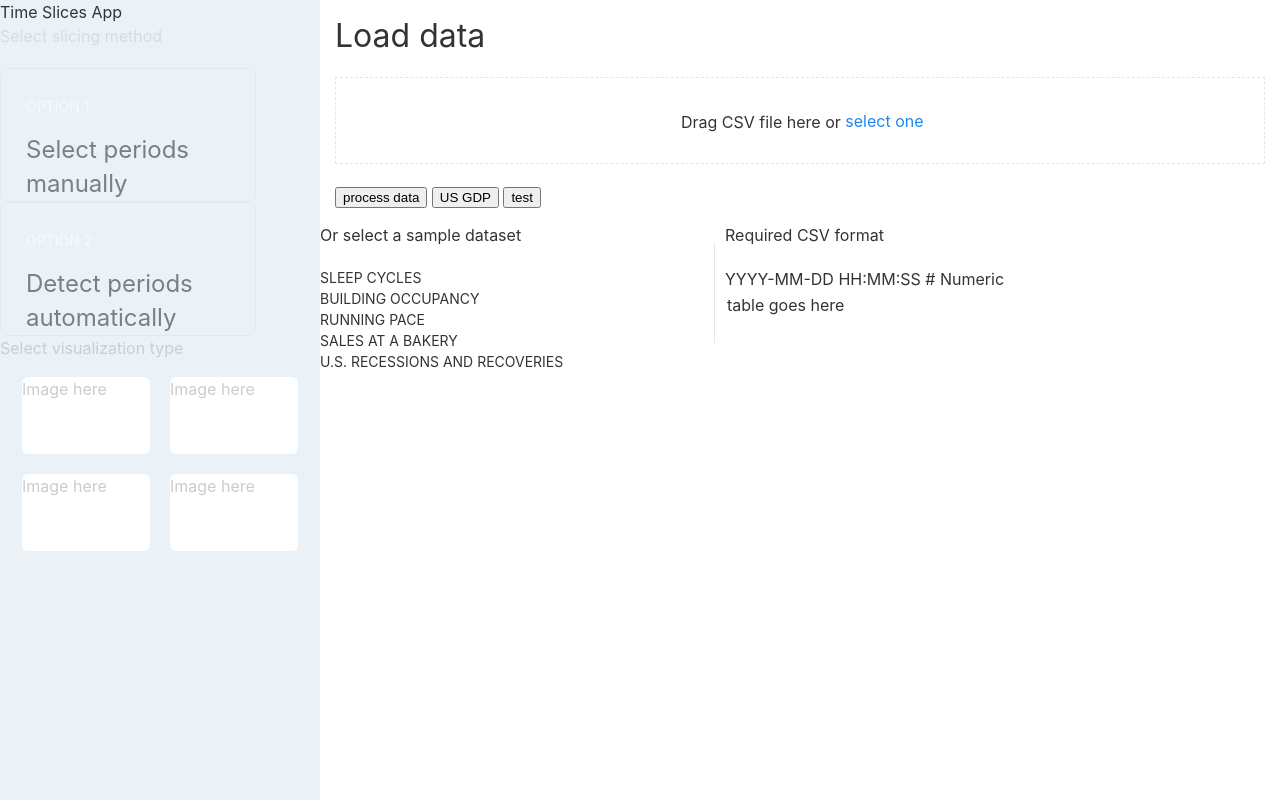
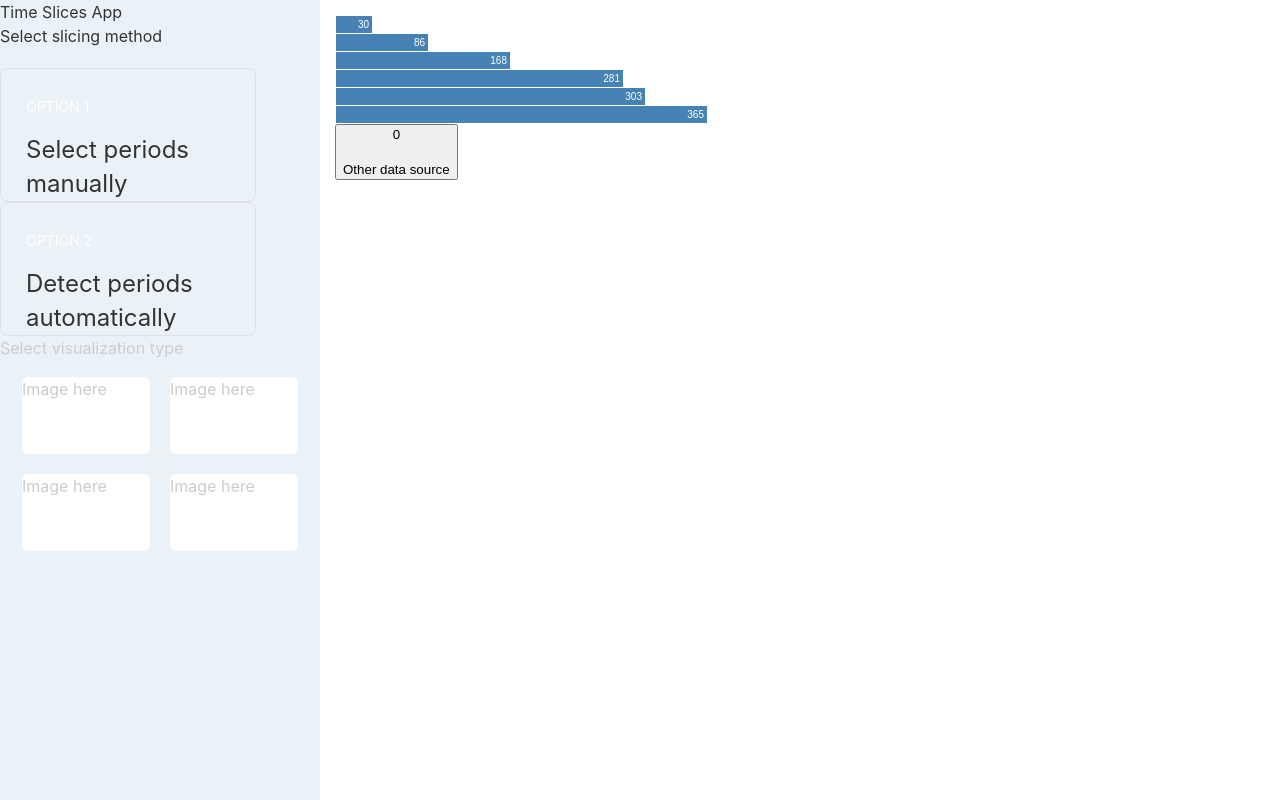
Before and after one commit to UBC-InfoVis/time-elide, a Svelte app: page / in a window 1280 px wide. Both pictures are taken after a click on the button "SALES AT A BAKERY". Built offline with nearby package versions, Linux system fonts and the light colour scheme.

Commit message:
Fix dataprocessor git add .

```diff
--- a/src/App.svelte
+++ b/src/App.svelte
@@ -1,6 +1,7 @@
 <script>
   import "../node_modules/uikit/dist/css/uikit.min.css";
   import { csv } from "d3-fetch";
+  import { fullData } from "./stores";
 
   import Sidebar from "./Sidebar.svelte";
   import DataSourcePage from "./DataSourcePage.svelte";
--- a/src/DataProcessor.js
+++ b/src/DataProcessor.js
@@ -10,6 +10,7 @@ import * as d3 from "d3";
 import { slicedData } from "./stores";
 
 function setSlicedData(data) {
+  console.log("setSlicedData called");
   slicedData.set(data);
 }
 /*
@@ -17,12 +18,14 @@ function setSlicedData(data) {
  */
 
 // Raw input from web form
-export function processData() {
-  const slices = [
-    { day: 1, startTime: "10:00", endTime: "12:00" },
-    { day: 1, startTime: "14:00", endTime: "16:00" },
-    { day: 2, startTime: "14:00", endTime: "16:00" },
+export function processData(selectedSlices) {
+  console.log(selectedSlices);
+  const slices_dummy = [
+    { day: 1, startTime: "10:00", endTime: "10:30" },
+    { day: 1, startTime: "14:00", endTime: "14:30" },
+    { day: 2, startTime: "14:00", endTime: "14:15" },
   ];
+  const slices = slices_dummy;
 
   // Format time strings as seconds
   slices.forEach((d) => {
@@ -31,7 +34,7 @@ export function processData() {
   });
 
   // Group slices by day of week: [0] = day number, [1] = array of time periods
-  const nestedSlices = d3.groups(slices, (d) => d.day);
+  const nestedSlices = d3.groups(slices, (d) => +d.day);
 
   const filteredDaysOfWeek = nestedSlices.map((d) => d[0]);
 
@@ -44,7 +47,7 @@ export function processData() {
       // Parse strings and get date range
       data.forEach((d) => {
         d.timestamp = new Date(d.timestamp);
-        d.value = +d.value;
+        d.value = +d["items_purchased"];
       });
 
       data.sort((a, b) => a.timestamp - b.timestamp);
@@ -67,8 +70,18 @@ export function processData() {
               const timeSliceKey = `${formatDate(currDate)}-${
                 timePeriod.startTime
               }-${timePeriod.endTime}`;
+              // console.log(timeSliceKey);
+              const splitStartTime = timePeriod.startTime.split(":");
+              const exactDate = new Date(
+                currDate.getFullYear(),
+                currDate.getMonth(),
+                currDate.getDay(),
+                splitStartTime[0],
+                splitStartTime[1]
+              );
+
               slicedDataDict[timeSliceKey] = {
-                date: new Date(currDate.getTime()), // or else this gets overwritten by the latest currDate (???)
+                date: new Date(exactDate), // or else this gets overwritten by the latest currDate (???)
                 startTimeSec: timePeriod.startTimeSec,
                 endTimeSec: timePeriod.endTimeSec,
                 values: [],
@@ -82,6 +95,8 @@ export function processData() {
       /*
        * 4. Filter and group flat input data based on given time slices
        */
+      console.log("data", data);
+
       data.forEach((d) => {
         // First, check day of the week
         const currDay = d.timestamp.getDay();
@@ -91,23 +106,36 @@ export function processData() {
           for (let timePeriod of nestedSlices[
             filteredDaysOfWeek.indexOf(currDay)
           ][1]) {
+            // console.log("d.timestamp: ", d.timestamp);
+            // console.log("secondsOfDay", secondsOfDay);
+            // console.log(timePeriod);
+            // console.log("----");
+            // console.log("startTimeSec", timePeriod.startTimeSec);
+            // console.log("endTimeSec", timePeriod.endTimeSec);
+
             if (
               secondsOfDay >= timePeriod.startTimeSec &&
               secondsOfDay <= timePeriod.endTimeSec
             ) {
+              console.log("entered this lloop!!!");
               const timeSliceKey = `${formatDate(d.timestamp)}-${
                 timePeriod.startTime
               }-${timePeriod.endTime}`;
+              // console.log(timeSliceKey);
               slicedDataDict[timeSliceKey]["values"].push(d);
+              // console.log(slicedDataDict);
+              // console.log(slicedDataDict[timeSliceKey]["values"]);
               break;
+            } else {
             }
           }
         }
       });
+      console.log("slicedDataDict: ", slicedDataDict);
       /*
        * 5. Compute summary statistics for each time slice
        */
-      let slicedData = [];
+      let timeSlices = [];
       for (const [key, timeSlice] of Object.entries(slicedDataDict)) {
         timeSlice.minValue = d3.min(timeSlice.values, (d) => d.value);
         timeSlice.maxValue = d3.max(timeSlice.values, (d) => d.value);
@@ -124,11 +152,11 @@ export function processData() {
           (d) => d.value
         );
         timeSlice.duration = timeSlice.endTimeSec - timeSlice.startTimeSec;
-        slicedData.push(timeSlice);
+        timeSlices.push(timeSlice);
       }
-
       // Contains the final array of time slice data that we will visualize with D3
-      setSlicedData(slicedData); // can't seem to call the store .set function directly, need this
+      setSlicedData(timeSlices); // can't seem to call the store .set function directly, need this
+      console.log("timeSlices", timeSlices);
     })
     .catch((error) => console.error(error));
 }
@@ -147,5 +175,5 @@ function getSecondsOfDay(dt) {
 // Convert HH:MM to seconds
 function hoursMinutesToSeconds(hm) {
   const [hours, minutes] = hm.split(":");
-  return +hours * 60 * 60 + +minutes;
+  return +hours * 60 * 60 + +minutes * 60;
 }
--- a/src/DataSlicingSelector.svelte
+++ b/src/DataSlicingSelector.svelte
@@ -9,12 +9,10 @@
   let slicerMode = NONE_SELECTED;
 
   const handleManualSelectClick = () => {
-    console.log("clicked MANUAL SELECT");
     slicerMode = MANUAL_SELECT;
   };
 
   const handleDetectClick = () => {
-    console.log("detect period automatically");
     slicerMode = DETECT_PERIODS;
   };
 
--- a/src/DataSourcePage.svelte
+++ b/src/DataSourcePage.svelte
@@ -2,7 +2,7 @@
   import { onMount } from "svelte";
   import UIkit from "uikit";
   import { processData } from "./DataProcessor.js";
-  import { rawData, slicedData } from "./stores";
+  import { fullData, slicedData } from "./stores";
 
   export let dataSourceUrl;
 
@@ -84,7 +84,6 @@
     </div>
   </div>
 
-  <button on:click={processData}>process data</button>
   <button on:click={() => (dataSourceUrl = "data/us_gdp_sliced_data.csv")}>
     US GDP
   </button>
@@ -104,7 +103,9 @@
       <button class="uk-button uk-button-link uk-margin-auto-right"
         >Running pace</button
       >
-      <button class="uk-button uk-button-link uk-margin-auto-right"
+      <button
+        on:click={() => (dataSourceUrl = "data/bakery_15min.csv")}
+        class="uk-button uk-button-link uk-margin-auto-right"
         >Sales at a bakery</button
       >
       <button class="uk-button uk-button-link uk-margin-auto-right"
--- a/src/ManualSlicer.svelte
+++ b/src/ManualSlicer.svelte
@@ -1,8 +1,9 @@
 <script>
+  import { processData } from "./DataProcessor";
+
   let data = []; // Will contain chosen time slice filters
 
   function addRow() {
-    console.log(newRow);
     data = [...data, newRow];
     resetNewRow();
   }
@@ -12,7 +13,7 @@
   }
 
   function resetNewRow() {
-    newRow = { day: 1, fromTime: "", toTime: "" };
+    newRow = { day: 1, startTime: "", endTime: "" };
   }
 
   let dayOptions = [
@@ -30,9 +31,18 @@
 
   // Disable add-button if input fields are empty
   $: newRowValid = newRow.startTime && newRow.endTime;
+  $: if (data.length > 0) {
+    console.log(data);
+    processData(data);
+  } else {
+    console.log("return visualization of all slices");
+  }
 </script>
 
 <div>
+  <br />
+  <br />
+  <br />
   <p>Select periods manually</p>
   <table>
     <tr>
--- a/src/Sidebar.svelte
+++ b/src/Sidebar.svelte
@@ -19,7 +19,14 @@
 <style>
   #sidebar {
     background: #ebf2f7;
-    width: 25vw;
+    width: 40vw;
     height: 100vh;
   }
+
+  @media only screen and (min-width: 1280px) {
+    /* while testing only!! fix the input element css!! */
+    #sidebar {
+      width: 25vw;
+    }
+  }
 </style>
--- a/src/VisPage.svelte
+++ b/src/VisPage.svelte
@@ -1,6 +1,8 @@
 <script>
   import * as d3 from "d3";
   import { onMount } from "svelte";
+  import { slicedData } from "./stores";
+
   var data = [30, 86, 168, 281, 303, 365]; // dummy data from a svelte d3 example
 
   export let showDataSourcePage = false;
@@ -25,6 +27,8 @@
 <div class="uk-padding-small">
   <div bind:this={el} class="chart" />
   <button on:click={() => (showDataSourcePage = true)}>
+    <p>{$slicedData.length}</p>
+
     Other data source
   </button>
 </div>
--- a/src/stores.js
+++ b/src/stores.js
@@ -3,7 +3,7 @@ import { writable } from "svelte/store";
 // export const dataSlicingSelectorDisabled = writable(true);
 // export const visTypeSelectorDisabled = writable(true);
 
-export const rawData = writable([]);
+export const fullData = writable([]);
 export const slicedData = writable([]);
 /*
 export const store = writable({
```
